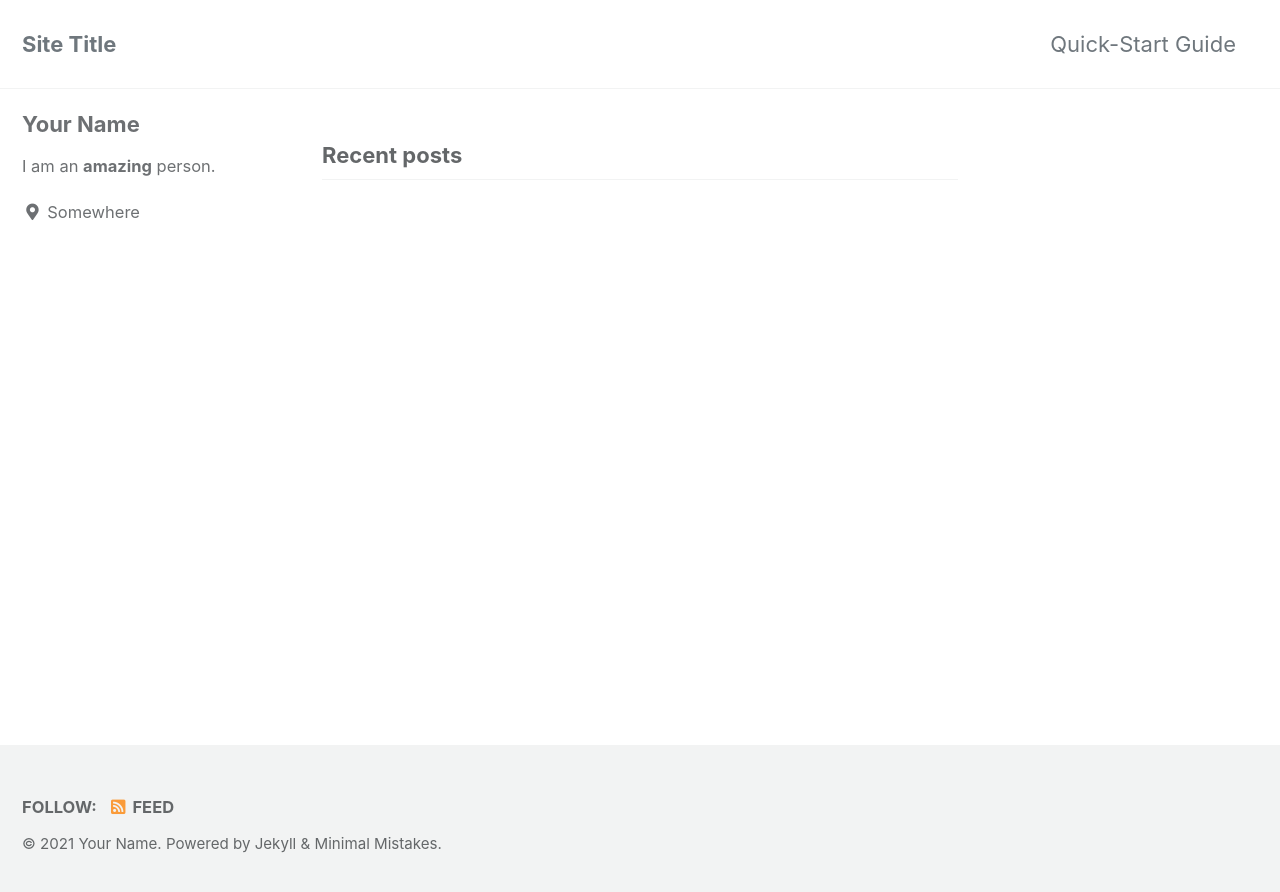
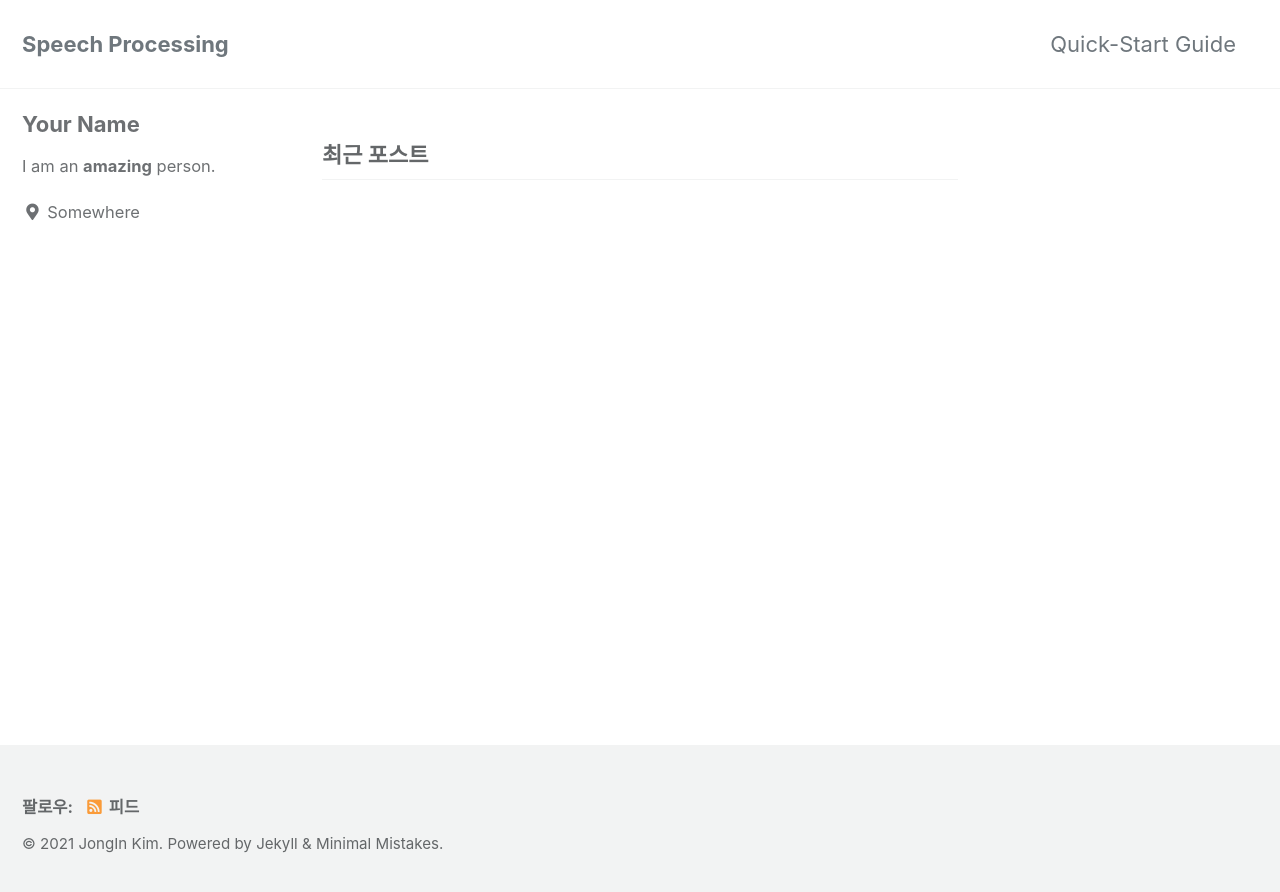
Before and after one commit to prows12/prows12.github.io, a Jekyll site: the page built from index.html, in a window 1280 px wide. Shown: the top 892 px of the page. Built offline with Jekyll 4.4.1, drawn with Linux system fonts in a browser that asks for light colours; cached includes are drawn as plain includes; the list of posts is cut into pages by our own code.

Commit message:
Update _config.yml

```diff
--- a/_config.yml
+++ b/_config.yml
@@ -10,20 +10,20 @@
 # Review documentation to determine if you should use `theme` or `remote_theme`
 # https://mmistakes.github.io/minimal-mistakes/docs/quick-start-guide/#installing-the-theme
 
-# theme                  : "minimal-mistakes-jekyll"
-# remote_theme           : "mmistakes/minimal-mistakes"
+theme                  : "minimal-mistakes-jekyll"
+remote_theme           : "mmistakes/minimal-mistakes"
 minimal_mistakes_skin    : "default" # "air", "aqua", "contrast", "dark", "dirt", "neon", "mint", "plum", "sunrise"
 
 # Site Settings
-locale                   : "en-US"
-title                    : "Site Title"
+locale                   : "ko-KR"
+title                    : "Speech Processing"
 title_separator          : "-"
 subtitle                 : # site tagline that appears below site title in masthead
-name                     : "Your Name"
-description              : "An amazing website."
-url                      : # the base hostname & protocol for your site e.g. "https://mmistakes.github.io"
+name                     : "JongIn Kim"
+description              : "Speech Processing"
+url                      : "prows12.github.io"# the base hostname & protocol for your site e.g. "https://mmistakes.github.io"
 baseurl                  : # the subpath of your site, e.g. "/blog"
-repository               : # GitHub username/repo-name e.g. "mmistakes/minimal-mistakes"
+repository               : "prows12/prows12.github.io"# GitHub username/repo-name e.g. "mmistakes/minimal-mistakes"
 teaser                   : # path of fallback teaser image, e.g. "/assets/images/500x300.png"
 logo                     : # path of logo image to display in the masthead, e.g. "/assets/images/88x88.png"
 masthead_title           : # overrides the website title displayed in the masthead, use " " for no title
```
